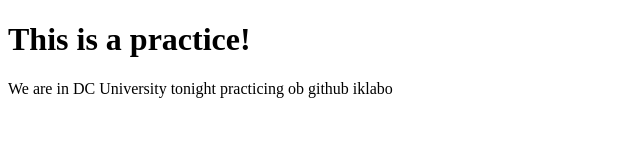
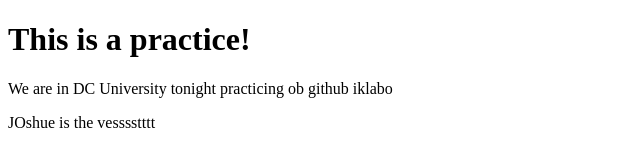
Before and after one commit to mhajoyavila/Practice, a plain HTML site: page index.html in a window 1280 px wide. Shown: the whole page, without its empty margins (0-640 px from the left). Drawn offline with Linux system fonts and the light colour scheme.

Commit message:
Third commit

```diff
--- a/index.html
+++ b/index.html
@@ -8,5 +8,6 @@
 <body>
     <h1>This is a practice!</h1>
     <p>We are in DC University tonight practicing ob github iklabo</p>
+    <p>JOshue is the vesssstttt</p>
 </body>
 </html>
```
